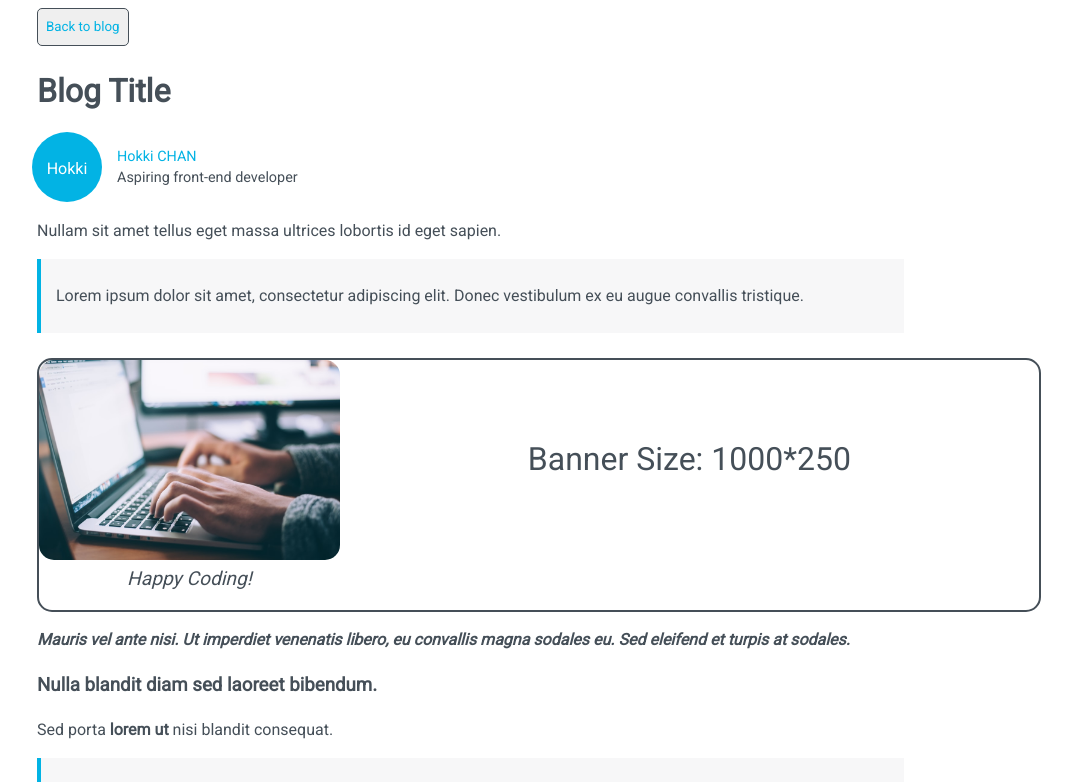
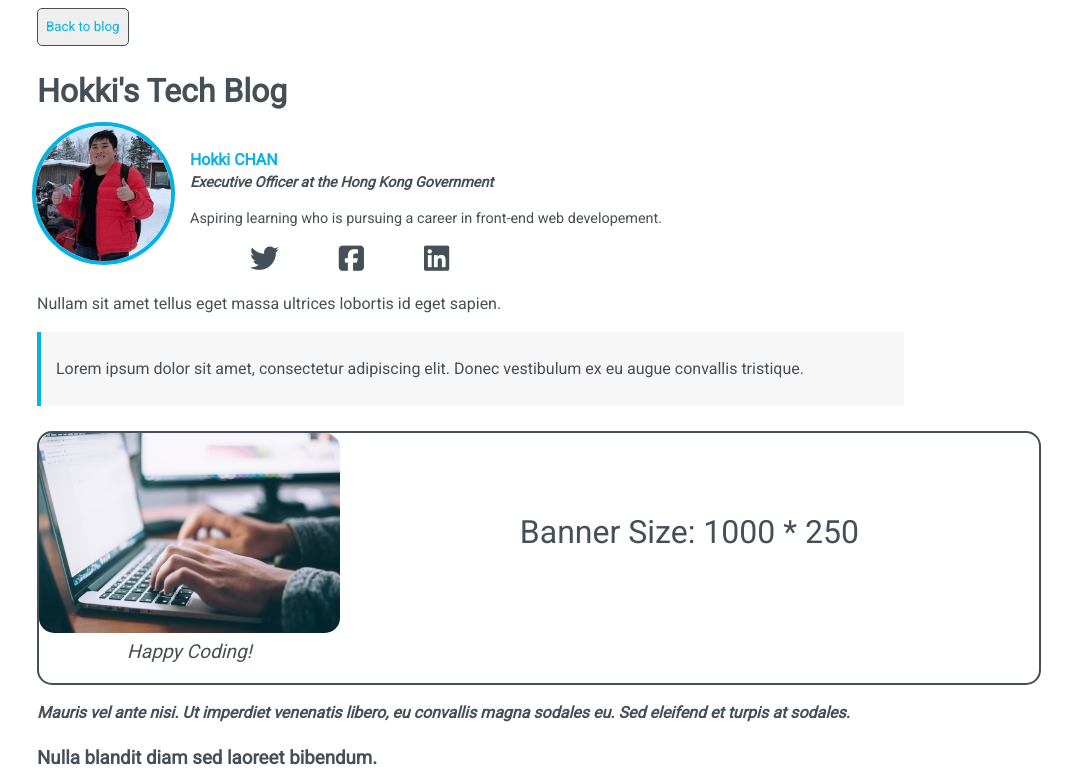
Before and after one commit to hokkichan/udacity-front-end-nanodegree, a plain HTML site: page personal-blog/blog.html in a window 1280 px wide. Shown: the top 782 px of the page, without its empty margins (53-1125 px from the left). Drawn offline with Linux system fonts and the light colour scheme.

Commit message:
Update bio and social sharing
Type: fix

```diff
--- a/personal-blog/blog.html
+++ b/personal-blog/blog.html
@@ -5,15 +5,20 @@
   <meta charset="UTF-8">
   <link rel="stylesheet" type="text/css" href="css\blog.css">
   <link href="https://fonts.googleapis.com/css2?family=Roboto&display=swap" rel="stylesheet">
+  <script src="https://kit.fontawesome.com/92c202111b.js" crossorigin="anonymous"></script>
   <title></title>
-  <h1>Blog Title</h1>
+  <h1>Hokki's Tech Blog</h1>
   <div class="head-wrapper">
     <div class="avatar-head">
-      <p id="placeholder">Hokki</p>
+      <img id="avatar" src="images/avatar.png"></img>
     </div>
     <div class="avatar-description">
       <p id="author-name">Hokki CHAN</p>
-      <p id="author-description">Aspiring front-end developer</p>
+      <p id="author-description">Executive Officer at the Hong Kong Government</p>
+      <p id="short-bio">Aspiring learning who is pursuing a career in front-end web developement.</p>
+      <div id="social-media">
+  <i class="fa fa-twitter" aria-hidden="true"></i><i class="fa fa-facebook-square" aria-hidden="true"></i><i class="fa fa-linkedin-square" aria-hidden="true"></i>
+  </div>
     </div>
   </div>
 </head>
@@ -23,7 +28,7 @@
   <div class="banner">
     <img id="banner-img" src="images/blog.jpg" alt="Sample Image">
     <p id="img-text">Happy Coding!</p>
-  	<p id="banner-text">Banner Size: 1000*250</p>
+  	<p id="banner-text">Banner Size: 1000 * 250</p>
   </div>
   <p class="italic">Mauris vel ante nisi. Ut imperdiet venenatis libero, eu convallis magna sodales eu. Sed eleifend et turpis at sodales.</p>
   <h3>Nulla blandit diam sed laoreet bibendum.</h3>
--- a/personal-blog/css/blog.css
+++ b/personal-blog/css/blog.css
@@ -26,22 +26,17 @@ button {
   margin: -15px 0 0 25px;
 }
 
-#placeholder {
-  margin: 0;
-  color: white;
-  padding-top: 25px;
-  padding-left: -15px;
-  text-align: center;
+.avatar-head {
+  display: inline-block;
+  margin: 0px;
 }
 
-.avatar-head {
-  width: 70px;
-  height: 70px;
-  display: inline-block;
-  background-color: #02B3E4;
+#avatar {
+  width: 135px;
+  height: 135px;
+  border: solid #02B3E4 4px;
   border-radius: 50%;
-  margin: 10px 0px 0px 0px;
-  line-height: 1;
+  margin: 0px;
 }
 
 .avatar-description {
@@ -53,11 +48,20 @@ button {
 #author-name {
   color: #02B3E4;
   margin-left: 15px;
+  font-size: 1.1em;
+  font-weight: bold;
 }
 
 #author-description {
   margin-left: 15px;
   margin-top: -15px;
+  font-style: italic;
+  font-weight: bold;
+}
+
+#short-bio {
+  margin-left: 15px;
+  margin-top: 5px;
 }
 
 .banner {
@@ -132,3 +136,9 @@ ul, ol {
 li {
   padding-left: 5px;
 }
+
+i {
+  color: #454F58;
+  font-size: 2em;
+  padding: 0 15px 0 15px;
+}
```
Also changed, not shown: personal-blog/images/avatar.png (added).
